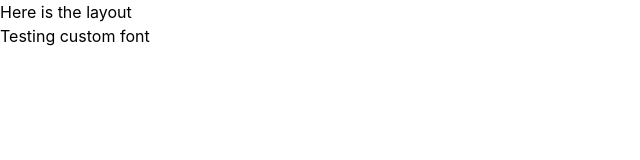
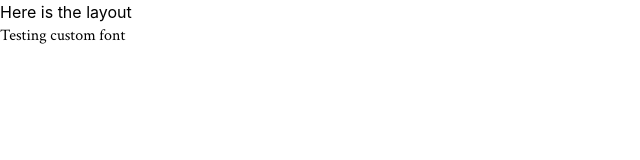
Before and after one commit to Tmmcmasters/Resume-Site, a Nuxt app: page / in a window 1280 px wide. Shown: the top 160 px of the page, without its empty margins (0-640 px from the left). Built offline with nearby package versions, Linux system fonts and the light colour scheme.

Commit message:
Bringing in the Crimson text font

```diff
--- a/app/assets/css/tailwind.css
+++ b/app/assets/css/tailwind.css
@@ -1 +1,6 @@
+@import url("https://fonts.googleapis.com/css2?family=Crimson+Text:ital,wght@0,400;0,600;0,700;1,400;1,600;1,700&display=swap");
 @import "tailwindcss";
+
+@theme {
+  --font-crimson: "Crimson Text", serif;
+}
--- a/app/pages/index.vue
+++ b/app/pages/index.vue
@@ -11,7 +11,7 @@ definePageMeta({
 
 <template>
   <div class="h-fit w-full">
-    <p class="">Testing custom font</p>
+    <p class="font-crimson">Testing custom font</p>
   </div>
 </template>
 
--- a/nuxt.config.ts
+++ b/nuxt.config.ts
@@ -4,7 +4,7 @@ import tailwindcss from "@tailwindcss/vite";
 export default defineNuxtConfig({
   compatibilityDate: "2025-07-15",
   devtools: { enabled: true },
-  css: ["assets/css/tailwind.css"],
+  css: ["/assets/css/tailwind.css"],
   vite: {
     // @ts-expect-error - Vite version mismatch between @tailwindcss/vite and Nuxt's internal Vite
     plugins: [tailwindcss()],
```
